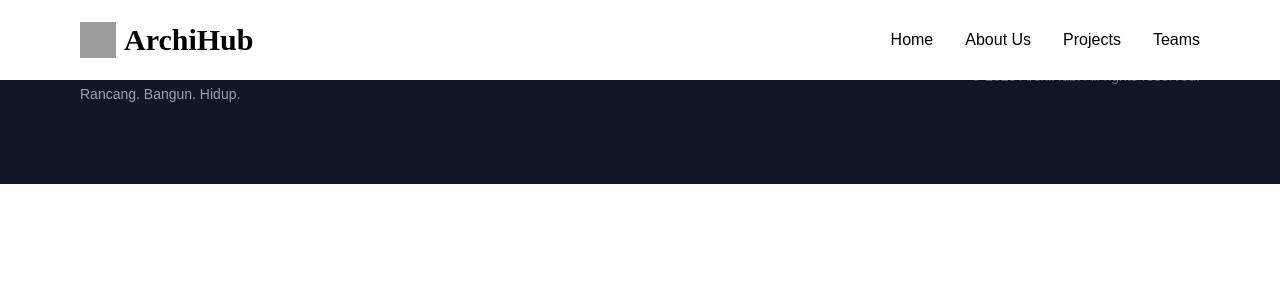
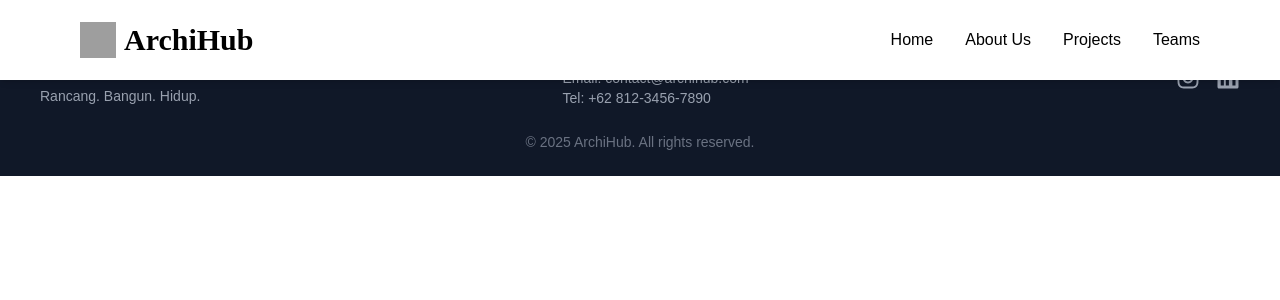
Before and after one commit to fashshiddi88/company-profile, a Next.js app: page /products in a window 1280 px wide. Shown: the top 300 px of the page. Built offline with nearby package versions, Linux system fonts and the light colour scheme; grey boxes are pictures that could not be loaded; a web font is replaced by a local one.

Commit message:
fix navbar and add loading

```diff
--- a/src/app/page.tsx
+++ b/src/app/page.tsx
@@ -21,6 +21,7 @@ export default function Home() {
   return (
     <div className="bg-white font-[family-name:var(--font-poppins)]">
       <main className="relative w-full h-screen">
+        {bgImages.length > 0 ? (
           <div
             className="absolute inset-0 w-full h-full bg-cover bg-center"
             style={{ backgroundImage: `url("${bgImages[0]}")` }}
@@ -33,6 +34,11 @@ export default function Home() {
               <p className="text-xl md:text-3xl">Rancang. Bangun. Hidup.</p>
             </div>
           </div>
+        ) : (
+          <div className="flex items-center justify-center h-screen">
+            <div className="w-16 h-16 border-4 border-gray-600 border-t-transparent rounded-full animate-spin"></div>
+          </div>
+        )}
       </main>
       <div className="pt-10 md:pt-26 px-5 md:px-20 pb-10 md:pb-20">
         <div className="flex flex-col md:flex-row gap-x-5 md:gap-x-30">
--- a/src/app/teams/page.tsx
+++ b/src/app/teams/page.tsx
@@ -16,6 +16,7 @@ export default function Teams() {
 
   return (
     <div className=" bg-white">
+      {people.length > 0 ? (
         <div className="container flex flex-col px-10 pt-25 pb-20 md:px-20 w-full min-h-screen gap-x-10">
           <div className="mb-10 p-2 flex flex-col gap-y-5">
             <h1 className="text-6xl text-black font-[playfair]">Tim Kami</h1>
@@ -56,6 +57,11 @@ export default function Teams() {
             </div>
           ))}
         </div>
+      ) : (
+        <div className="flex items-center justify-center h-screen">
+          <div className="w-16 h-16 border-4 border-gray-600 border-t-transparent rounded-full animate-spin"></div>
+        </div>
+      )}
     </div>
   );
 }
--- a/src/components/atomics/footer.module.tsx
+++ b/src/components/atomics/footer.module.tsx
@@ -1,18 +1,44 @@
 import React from "react";
+import { FaInstagram, FaLinkedin } from "react-icons/fa";
 
 export default function Footer() {
   return (
-    <footer className="w-full h-40 bg-gray-900 text-white py-6 mt-auto px-20">
-      <div className="container mx-auto flex flex-col md:flex-row justify-between items-center">
+    <footer className="w-full bg-gray-900 text-white py-6 px-10">
+      <div className="container mx-auto flex flex-col md:flex-row justify-between items-center gap-6">
         <div className="text-center md:text-left">
           <h2 className="text-3xl font-semibold font-[playfair]">ArchiHub</h2>
           <p className="text-sm text-gray-400">Rancang. Bangun. Hidup.</p>
         </div>
 
-        <p className="text-gray-500 text-sm mt-4 md:mt-0">
-          &copy; {new Date().getFullYear()} ArchiHub. All rights reserved.
-        </p>
+        <div className="text-center md:text-left">
+          <p className="text-sm text-gray-400">
+            Jl. Arsitektur No. 123, Jakarta, Indonesia
+          </p>
+          <p className="text-sm text-gray-400">Email: contact@archihub.com</p>
+          <p className="text-sm text-gray-400">Tel: +62 812-3456-7890</p>
+        </div>
+
+        <div className="flex gap-4">
+          <a
+            href="https://www.instagram.com/"
+            target="_blank"
+            rel="noopener noreferrer"
+          >
+            <FaInstagram className="w-6 h-6 text-gray-400 hover:text-white transition" />
+          </a>
+          <a
+            href="https://www.linkedin.com"
+            target="_blank"
+            rel="noopener noreferrer"
+          >
+            <FaLinkedin className="w-6 h-6 text-gray-400 hover:text-white transition" />
+          </a>
+        </div>
       </div>
+
+      <p className="text-gray-500 text-sm text-center mt-6">
+        &copy; {new Date().getFullYear()} ArchiHub. All rights reserved.
+      </p>
     </footer>
   );
 }
```
Lines whose indentation alone changed are shown as unchanged.
